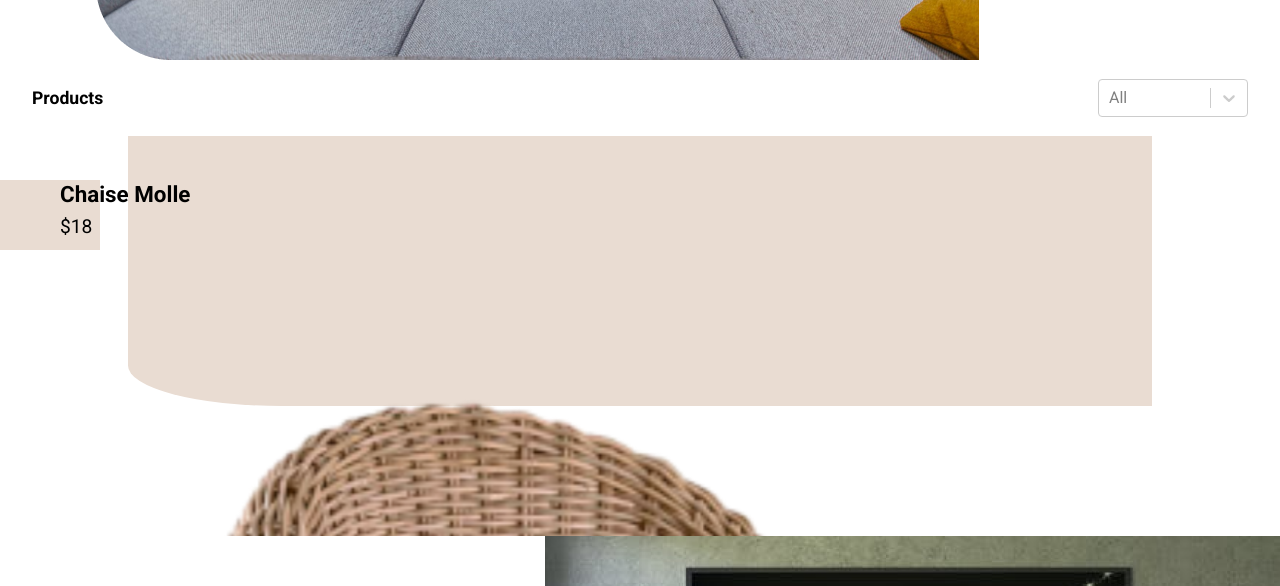
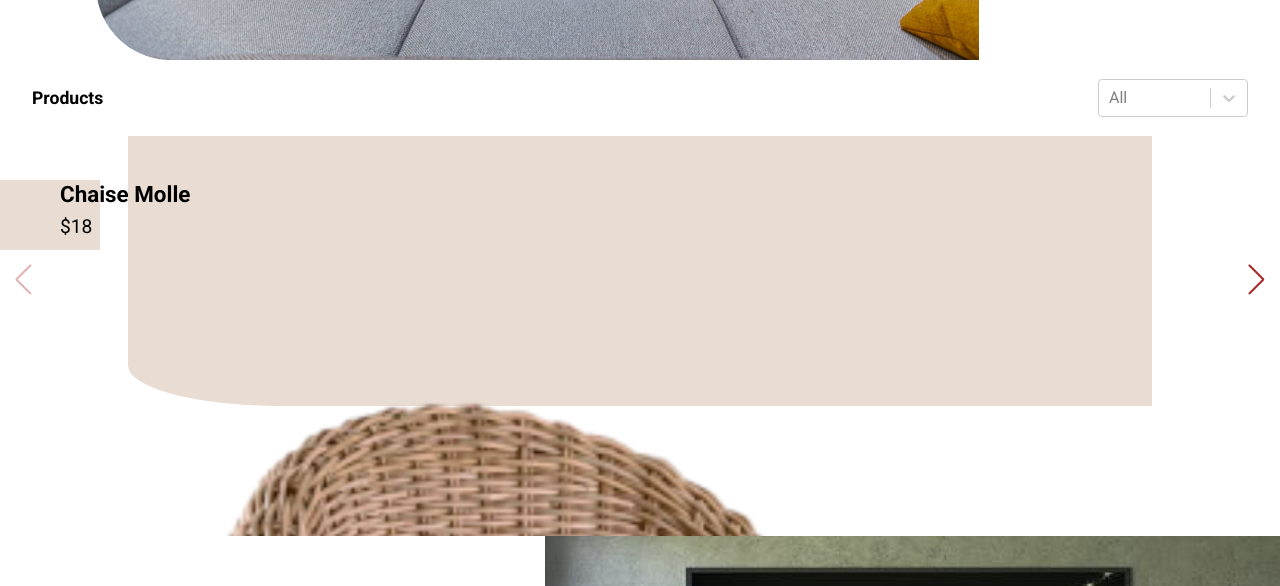
Before and after one commit to Khabub/webdev-learning-shpx, a React (Create React App) app: page / in a window 1280 px wide. Shown: the part 660-1246 px from the top of the page. Built offline with nearby package versions, Linux system fonts and the light colour scheme.

Commit message:
swiper arrows

```diff
--- a/src/components/Layout/Products/Products.js
+++ b/src/components/Layout/Products/Products.js
@@ -2,7 +2,9 @@ import Card from "../../UI/Card/Card";
 import { productsList } from "../../../store/product-list";
 import { Swiper, SwiperSlide } from "swiper/react";
 import "swiper/css";
+import "swiper/css/navigation";
 import "./Products.styles.css";
+import { Navigation } from "swiper";
 
 // Make list from productsList and then use it in <Swiper>
 const list = productsList.map((val) => (
@@ -27,6 +29,8 @@ const Products = () => {
       spaceBetween={50}
       centeredSlides={true}
       grabCursor={true}
+      navigation={true}
+      modules={[Navigation]}
     >
       {list}
     </Swiper>
--- a/src/components/Layout/Products/Products.styles.css
+++ b/src/components/Layout/Products/Products.styles.css
@@ -11,3 +11,11 @@
   justify-content: center;
   align-items: center;
 } */
+
+.swiper-button-next,
+.swiper-button-prev {
+  color: brown !important;
+  transform: scale(70%) translateY(-80px);
+
+
+}
--- a/src/index.js
+++ b/src/index.js
@@ -2,6 +2,7 @@ import React from "react";
 import ReactDOM from "react-dom/client";
 import App from "./App";
 import "./index.css";
+import "swiper/css/bundle";
 
 const root = ReactDOM.createRoot(document.getElementById("root"));
 root.render(
```
Also changed, not shown: src/components/Layout/ProductsFilter/ProductsFilter.js (line endings or trailing spaces).
